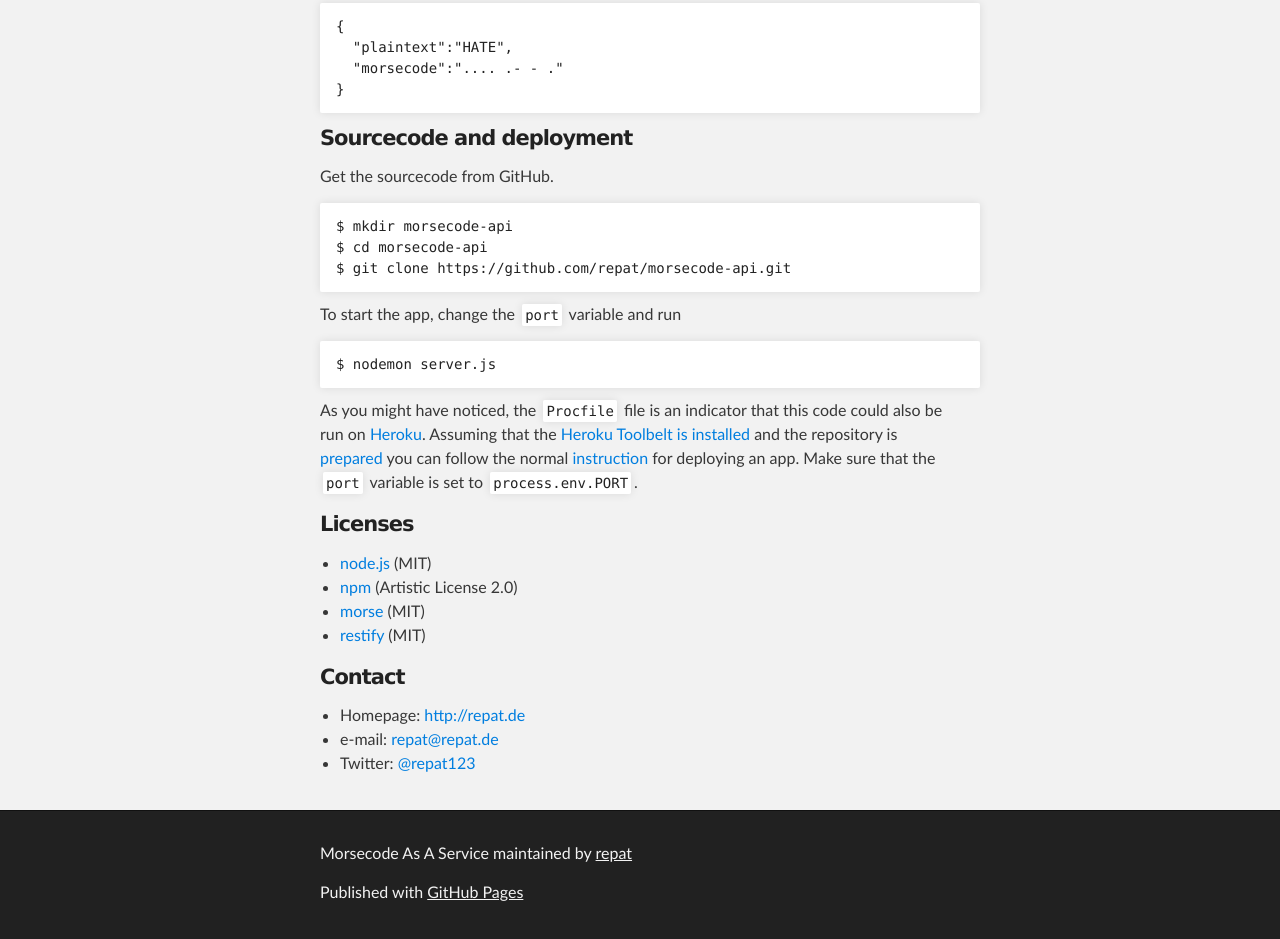
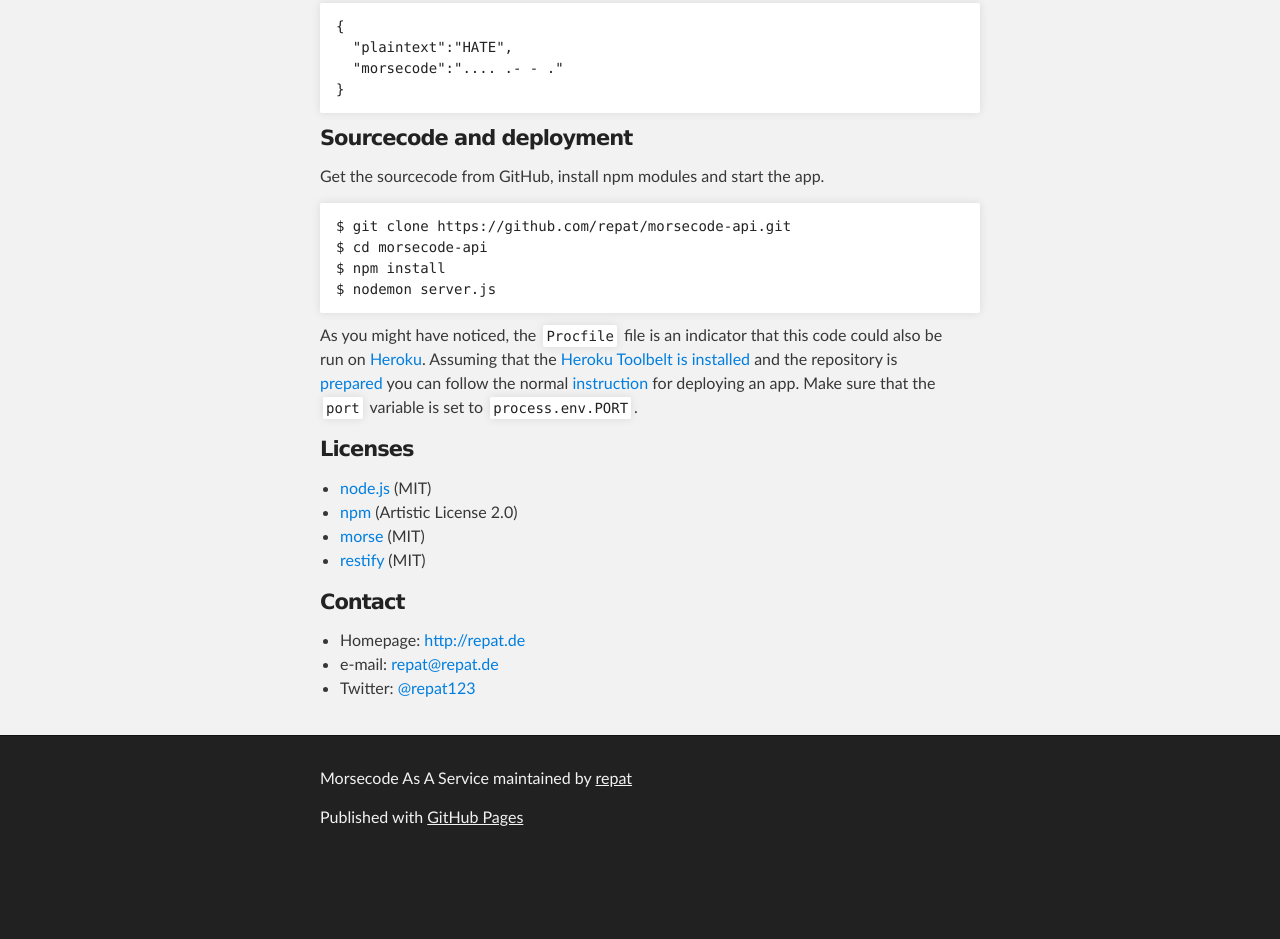
Before and after one commit to repat/morsecode-api, a plain HTML site: page index.html in a window 1280 px wide. Shown: the part 1067-2006 px from the top of the page. After the commit the page ends 1931 px from the top, so only its background shows below. Drawn offline with Linux system fonts and the light colour scheme.

```diff
--- a/index.html
+++ b/index.html
@@ -92,16 +92,12 @@
 <h4>
 <a id="sourcecode-and-deployment" class="anchor" href="#sourcecode-and-deployment" aria-hidden="true"><span class="octicon octicon-link"></span></a>Sourcecode and deployment</h4>
 
-<p>Get the sourcecode from GitHub.</p>
+<p>Get the sourcecode from GitHub, install npm modules and start the app.</p>
 
-<pre><code>$ mkdir morsecode-api
+<pre><code>$ git clone https://github.com/repat/morsecode-api.git
 $ cd morsecode-api
-$ git clone https://github.com/repat/morsecode-api.git
-</code></pre>
-
-<p>To start the app, change the <code>port</code> variable and run</p>
-
-<pre><code>$ nodemon server.js
+$ npm install
+$ nodemon server.js
 </code></pre>
 
 <p>As you might have noticed, the <code>Procfile</code> file is an indicator that this code could also be run on <a href="http://heroku.com">Heroku</a>. Assuming that the <a href="https://devcenter.heroku.com/articles/getting-started-with-nodejs#set-up">Heroku Toolbelt is installed</a> and the repository is <a href="https://devcenter.heroku.com/articles/getting-started-with-nodejs#prepare-the-app">prepared</a> you can follow the normal <a href="https://devcenter.heroku.com/articles/getting-started-with-nodejs#deploy-the-app">instruction</a> for deploying an app. Make sure that the <code>port</code> variable is set to <code>process.env.PORT</code>.</p>
```
Also changed, not shown: params.json (+1 -1 lines).
